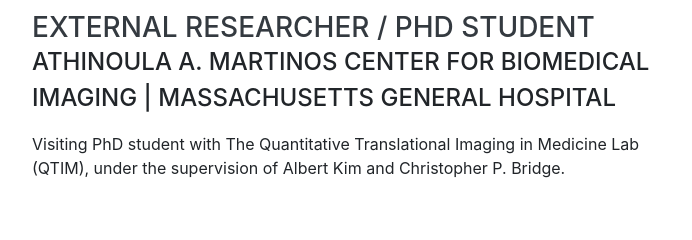
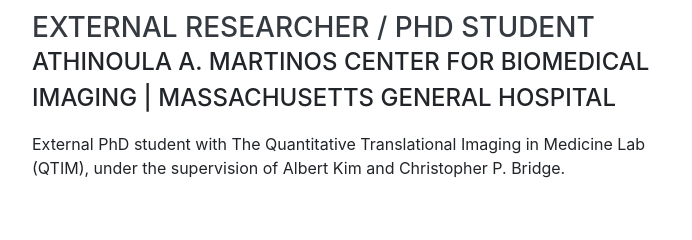
Before and after one commit to TiagoFilipeSousaGoncalves/tiagofilipesousagoncalves.github.io, a website with bundled scripts: page index.html in a window 1280 px wide. Shown: the part 1320-1560 px from the top of the page, 288-980 px from the left. Built offline with nearby package versions, Linux system fonts and the light colour scheme; a web font is replaced by a local one.

Commit message:
Updated Publications, Experience and Education.

```diff
--- a/index.html
+++ b/index.html
@@ -167,7 +167,7 @@
           <div class="resume-content">
             <h3 class="mb-0">External Researcher / PhD Student</h3>
             <div class="subheading mb-3">Athinoula A. Martinos Center for Biomedical Imaging | Massachusetts General Hospital</div>
-            <p>Visiting PhD student with The Quantitative Translational Imaging in Medicine Lab (QTIM), under the supervision of Albert Kim and Christopher P. Bridge.</p>
+            <p>External PhD student with The Quantitative Translational Imaging in Medicine Lab (QTIM), under the supervision of Albert Kim and Christopher P. Bridge.</p>
           </div>
           <div class="resume-date text-md-right">
             <span class="text-primary">February 2024 - Present</span>
```
